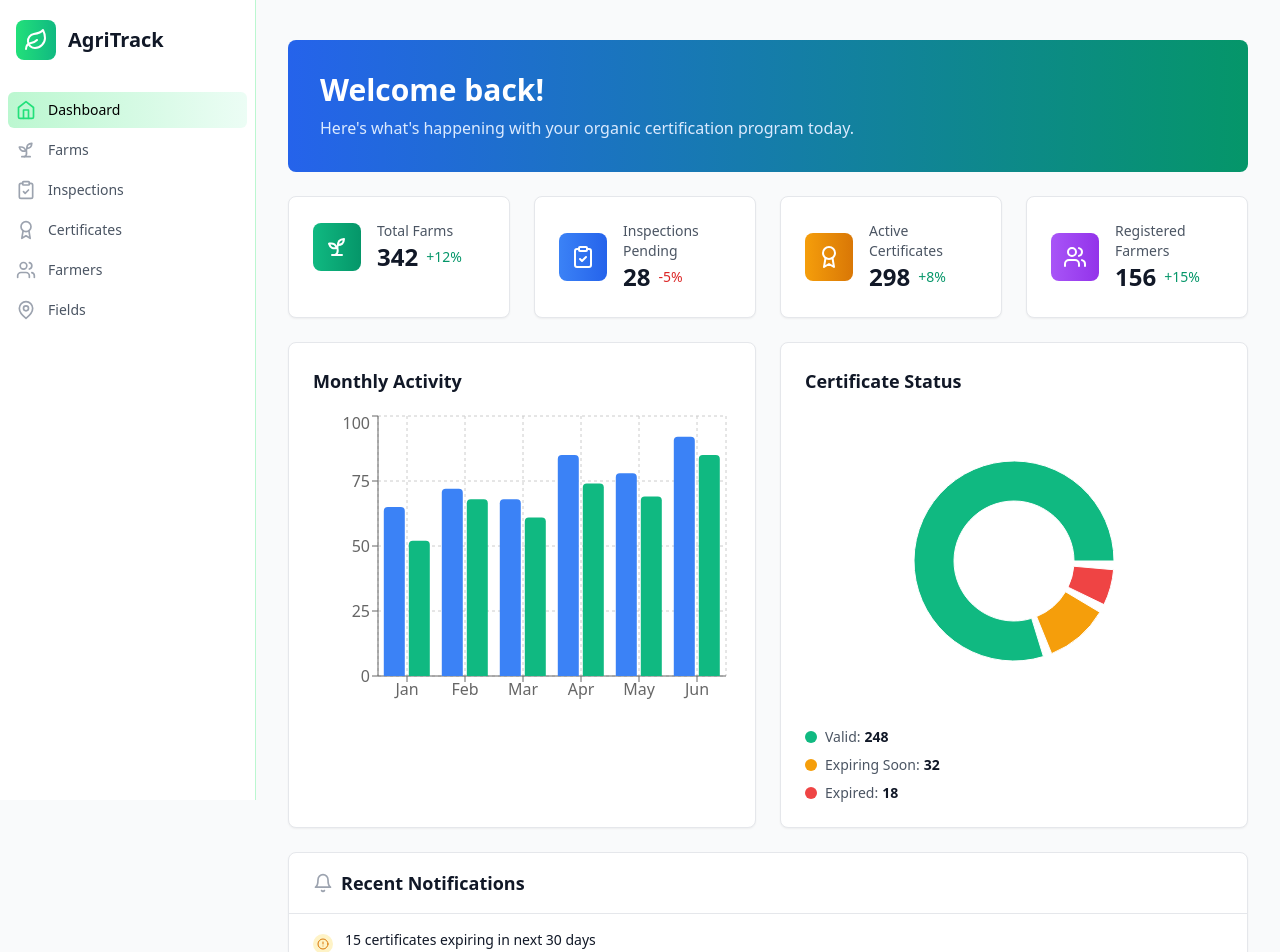
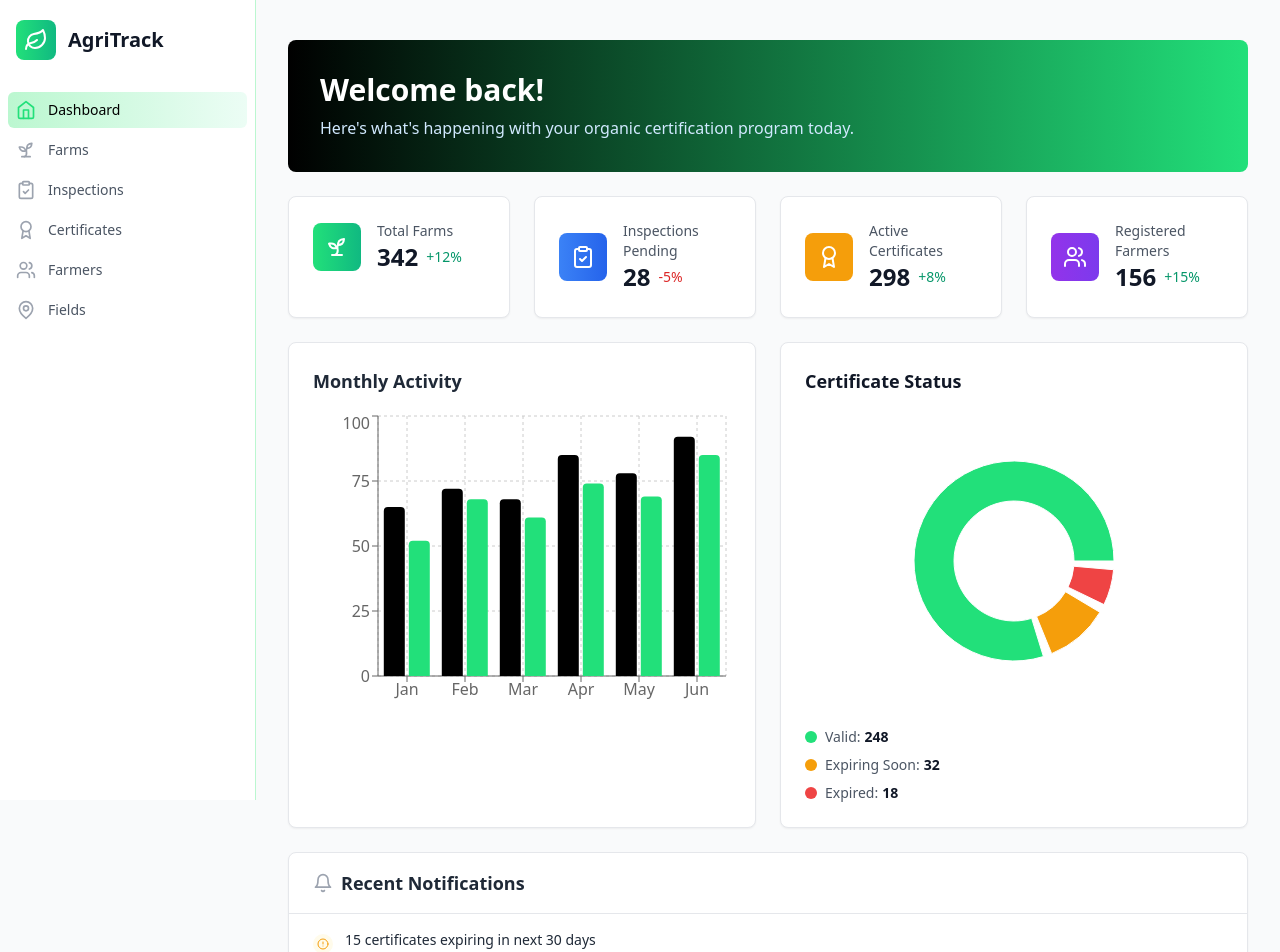
Before and after one commit to Gmatieso/organic-certification-frontend, a React (Vite) app: page / in a window 1280 px wide. Shown: the top 952 px of the page. Built offline with nearby package versions, Linux system fonts and the light colour scheme.

Commit message:
Style: Refine UI for Certificate Status, Monthly Trends, Charts Section, Metrics Cards, Header and Notification

```diff
--- a/src/pages/Dashboard.tsx
+++ b/src/pages/Dashboard.tsx
@@ -4,19 +4,17 @@ import {
   ClipboardCheck,
   Award,
   Users,
-  TrendingUp,
-  Calendar,
   Bell,
   AlertCircle
 } from 'lucide-react';
-import { BarChart, Bar, XAxis, YAxis, CartesianGrid, Tooltip, ResponsiveContainer, LineChart, Line, PieChart, Pie, Cell } from 'recharts';
+import { BarChart, Bar, XAxis, YAxis, CartesianGrid, Tooltip, ResponsiveContainer, PieChart, Pie, Cell } from 'recharts';
 
 const Dashboard: React.FC = () => {
   const metrics = [
-    { name: 'Total Farms', value: '342', change: '+12%', icon: Sprout, color: 'from-emerald-500 to-emerald-600' },
-    { name: 'Inspections Pending', value: '28', change: '-5%', icon: ClipboardCheck, color: 'from-blue-500 to-blue-600' },
-    { name: 'Active Certificates', value: '298', change: '+8%', icon: Award, color: 'from-amber-500 to-amber-600' },
-    { name: 'Registered Farmers', value: '156', change: '+15%', icon: Users, color: 'from-purple-500 to-purple-600' },
+    { name: 'Total Farms', value: '342', change: '+12%', icon: Sprout, color: 'from-pesiraGreen to-pesiraEmerald' },
+    { name: 'Inspections Pending', value: '28', change: '-5%', icon: ClipboardCheck, color: 'from-pesiraBlue500 to-pesiraBlue600' },
+    { name: 'Active Certificates', value: '298', change: '+8%', icon: Award, color: 'from-pesiraAmber500 to-pesiraAmber600' },
+    { name: 'Registered Farmers', value: '156', change: '+15%', icon: Users, color: 'from-pesiraPurple500 to-pesiraPurple600' },
   ];
 
   const monthlyData = [
@@ -29,14 +27,14 @@ const Dashboard: React.FC = () => {
   ];
 
   const certificateStatus = [
-    { name: 'Valid', value: 248, color: '#10B981' },
+    { name: 'Valid', value: 248, color: '#22E07A' },
     { name: 'Expiring Soon', value: 32, color: '#F59E0B' },
     { name: 'Expired', value: 18, color: '#EF4444' },
   ];
 
   const notifications = [
     { id: 1, message: '15 certificates expiring in next 30 days', type: 'warning', time: '2 hours ago' },
-    { id: 2, message: 'New farm registration from John Doe', type: 'info', time: '4 hours ago' },
+    { id: 2, message: 'New farm registration from Joy Wavinya', type: 'info', time: '4 hours ago' },
     { id: 3, message: 'Inspection completed for Green Valley Farm', type: 'success', time: '1 day ago' },
     { id: 4, message: '3 inspections overdue', type: 'error', time: '2 days ago' },
   ];
@@ -44,21 +42,21 @@ const Dashboard: React.FC = () => {
   return (
     <div className="space-y-6">
       {/* Header */}
-      <div className="bg-gradient-to-r from-blue-600 to-emerald-600 rounded-lg p-8 text-white">
+      <div className="bg-gradient-to-r from-pesiraBlack to-pesiraGreen rounded-lg p-8 text-pesiraWhite">
         <h1 className="text-3xl font-bold mb-2">Welcome back!</h1>
-        <p className="text-blue-100">Here's what's happening with your organic certification program today.</p>
+        <p className="text-pesiraBlue100">Here's what's happening with your organic certification program today.</p>
       </div>
 
       {/* Metrics Cards */}
       <div className="grid grid-cols-1 md:grid-cols-2 lg:grid-cols-4 gap-6">
         {metrics.map((metric, index) => (
-          <div key={index} className="bg-white rounded-lg shadow-sm border border-gray-200 p-6 hover:shadow-md transition-shadow">
+          <div key={index} className="bg-pesiraWhite rounded-lg shadow-sm border border-pesiraGray200 p-6 hover:shadow-md transition-shadow">
             <div className="flex items-center">
               <div className={`bg-gradient-to-r ${metric.color} p-3 rounded-lg`}>
-                <metric.icon className="h-6 w-6 text-white" />
+                <metric.icon className="h-6 w-6 text-pesiraWhite" />
               </div>
               <div className="ml-4 flex-1">
-                <p className="text-sm font-medium text-gray-600">{metric.name}</p>
+                <p className="text-sm font-medium text-pesiraGray600">{metric.name}</p>
                 <div className="flex items-center">
                   <p className="text-2xl font-bold text-gray-900">{metric.value}</p>
                   <span className={`ml-2 text-sm font-medium ${metric.change.startsWith('+') ? 'text-emerald-600' : 'text-red-600'}`}>
@@ -75,21 +73,21 @@ const Dashboard: React.FC = () => {
       <div className="grid grid-cols-1 lg:grid-cols-2 gap-6">
         {/* Monthly Trends */}
         <div className="bg-white p-6 rounded-lg shadow-sm border border-gray-200">
-          <h3 className="text-lg font-semibold text-gray-900 mb-4">Monthly Activity</h3>
+          <h3 className="text-lg font-semibold text-pesiraGray900 mb-4">Monthly Activity</h3>
           <ResponsiveContainer width="100%" height={300}>
             <BarChart data={monthlyData}>
               <CartesianGrid strokeDasharray="3 3" />
               <XAxis dataKey="month" />
               <YAxis />
               <Tooltip />
-              <Bar dataKey="inspections" fill="#3B82F6" name="Inspections" radius={[4, 4, 0, 0]} />
-              <Bar dataKey="certificates" fill="#10B981" name="Certificates" radius={[4, 4, 0, 0]} />
+              <Bar dataKey="inspections" fill="#000000" name="Inspections" radius={[4, 4, 0, 0]} />
+              <Bar dataKey="certificates" fill="#22E07A" name="Certificates" radius={[4, 4, 0, 0]} />
             </BarChart>
           </ResponsiveContainer>
         </div>
 
         {/* Certificate Status */}
-        <div className="bg-white p-6 rounded-lg shadow-sm border border-gray-200">
+        <div className="bg-pesiraWhite p-6 rounded-lg shadow-sm border border-pesiraGray200">
           <h3 className="text-lg font-semibold text-gray-900 mb-4">Certificate Status</h3>
           <ResponsiveContainer width="100%" height={300}>
             <PieChart>
@@ -113,7 +111,7 @@ const Dashboard: React.FC = () => {
             {certificateStatus.map((item, index) => (
               <div key={index} className="flex items-center text-sm">
                 <div className="w-3 h-3 rounded-full mr-2" style={{ backgroundColor: item.color }}></div>
-                <span className="text-gray-600">{item.name}: </span>
+                <span className="text-pesiraGray600">{item.name}: </span>
                 <span className="font-semibold text-gray-900 ml-1">{item.value}</span>
               </div>
             ))}
@@ -122,31 +120,31 @@ const Dashboard: React.FC = () => {
       </div>
 
       {/* Notifications */}
-      <div className="bg-white rounded-lg shadow-sm border border-gray-200">
+      <div className="bg-pesiraWhite rounded-lg shadow-sm border border-pesiraGray200 ">
         <div className="px-6 py-4 border-b border-gray-200">
           <div className="flex items-center">
-            <Bell className="h-5 w-5 text-gray-400 mr-2" />
-            <h3 className="text-lg font-semibold text-gray-900">Recent Notifications</h3>
+            <Bell className="h-5 w-5 text-pesiraGray400 mr-2" />
+            <h3 className="text-lg font-semibold text-pesiraGray900">Recent Notifications</h3>
           </div>
         </div>
-        <div className="divide-y divide-gray-200">
+        <div className="divide-y divide-pesiraGray200">
           {notifications.map((notification) => (
-            <div key={notification.id} className="px-6 py-4 hover:bg-gray-50 transition-colors">
+            <div key={notification.id} className="px-6 py-4 hover:bg-pesiraGray50 transition-colors">
               <div className="flex items-start">
                 <div className={`p-1 rounded-full mr-3 mt-1 ${
-                  notification.type === 'warning' ? 'bg-amber-100' :
-                  notification.type === 'error' ? 'bg-red-100' :
-                  notification.type === 'success' ? 'bg-emerald-100' : 'bg-blue-100'
+                  notification.type === 'warning' ? 'bg-pesiraAmber100' :
+                  notification.type === 'error' ? 'bg-pesiraRed100' :
+                  notification.type === 'success' ? 'bg-pesiraEmerald100' : 'bg-pesiraBlue100'
                 }`}>
                   <AlertCircle className={`h-3 w-3 ${
-                    notification.type === 'warning' ? 'text-amber-600' :
-                    notification.type === 'error' ? 'text-red-600' :
-                    notification.type === 'success' ? 'text-emerald-600' : 'text-blue-600'
+                    notification.type === 'warning' ? 'text-pesiraAmber600' :
+                    notification.type === 'error' ? 'text-pesiraRed600' :
+                    notification.type === 'success' ? 'text-pesiraEmerald' : 'text-pesiraBlue600'
                   }`} />
                 </div>
                 <div className="flex-1">
-                  <p className="text-sm text-gray-900">{notification.message}</p>
-                  <p className="text-xs text-gray-500 mt-1">{notification.time}</p>
+                  <p className="text-sm text-pesiraGray900">{notification.message}</p>
+                  <p className="text-xs text-pesiraGray500 mt-1">{notification.time}</p>
                 </div>
               </div>
             </div>
--- a/tailwind.config.js
+++ b/tailwind.config.js
@@ -16,7 +16,19 @@ export default {
             pesiraGray200: '#E5E7EB',
             pesiraGray600: '#4B5563',
             pesiraGray50: '#F9FAFB',
-            pesiraGray900: '#1F2937'
+            pesiraGray900: '#1F2937',
+            pesiraAmber100: '#FFFBEB',
+            pesiraRed100: '#FFEDD5',
+            pesiraEmerald100: '#D1FAE5',
+            pesiraAmber600: '#F59E0B',
+            pesiraRed600: '#DC2626',
+            pesiraEmerald600: '#10B981',
+            pesiraBlue600: '#2563EB',
+            pesiraBlue500: '#3B82F6',
+            pesiraAmber500: '#F59E0B',
+            pesiraPurple600: '#7C3AED',
+            pesiraPurple500: '#9333EA',
+            pesiraBlue100: '#D1E9FF',
         }
     },
   },
```
